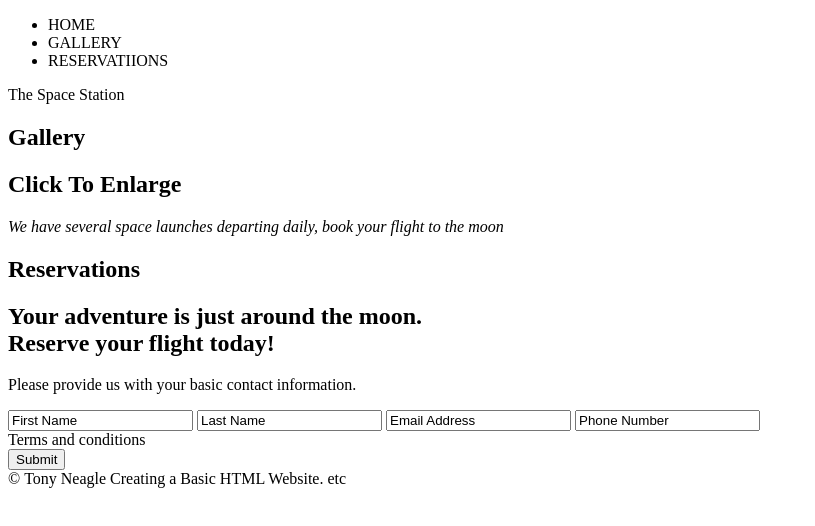
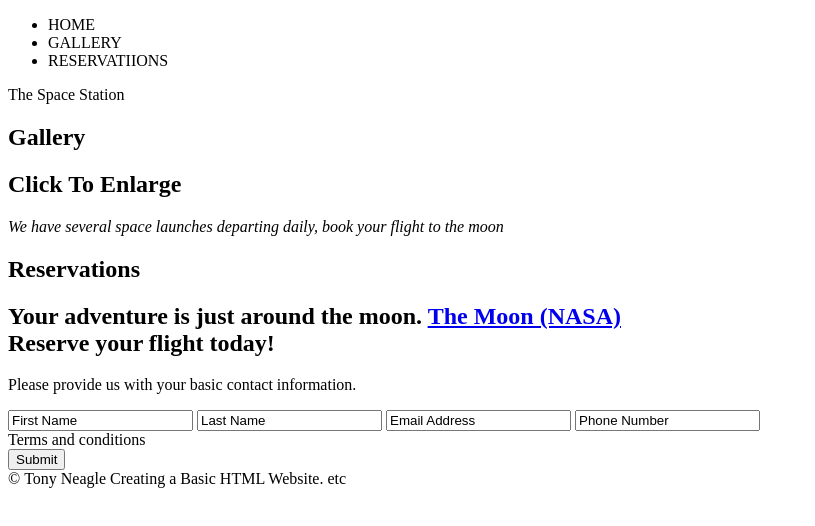
Before and after one commit to TonyNeagle/Projects, a plain HTML site: page index.html in a window 1280 px wide. Shown: the whole page, without its empty margins (0-815 px from the left). Drawn offline with Linux system fonts and the light colour scheme.

Commit message:
External Hyperlink
Created a link to an external website

```diff
--- a/index.html
+++ b/index.html
@@ -61,6 +61,8 @@
 					<h1>Reservations</h1>
 						<div>
 						<h2><span>Your adventure is just around the moon.</span>
+
+								<a href="https://science.nasa.gov/moon/">The Moon (NASA)</a>
 							<br />Reserve your flight today!
 						</h2>
 						<p>
```
